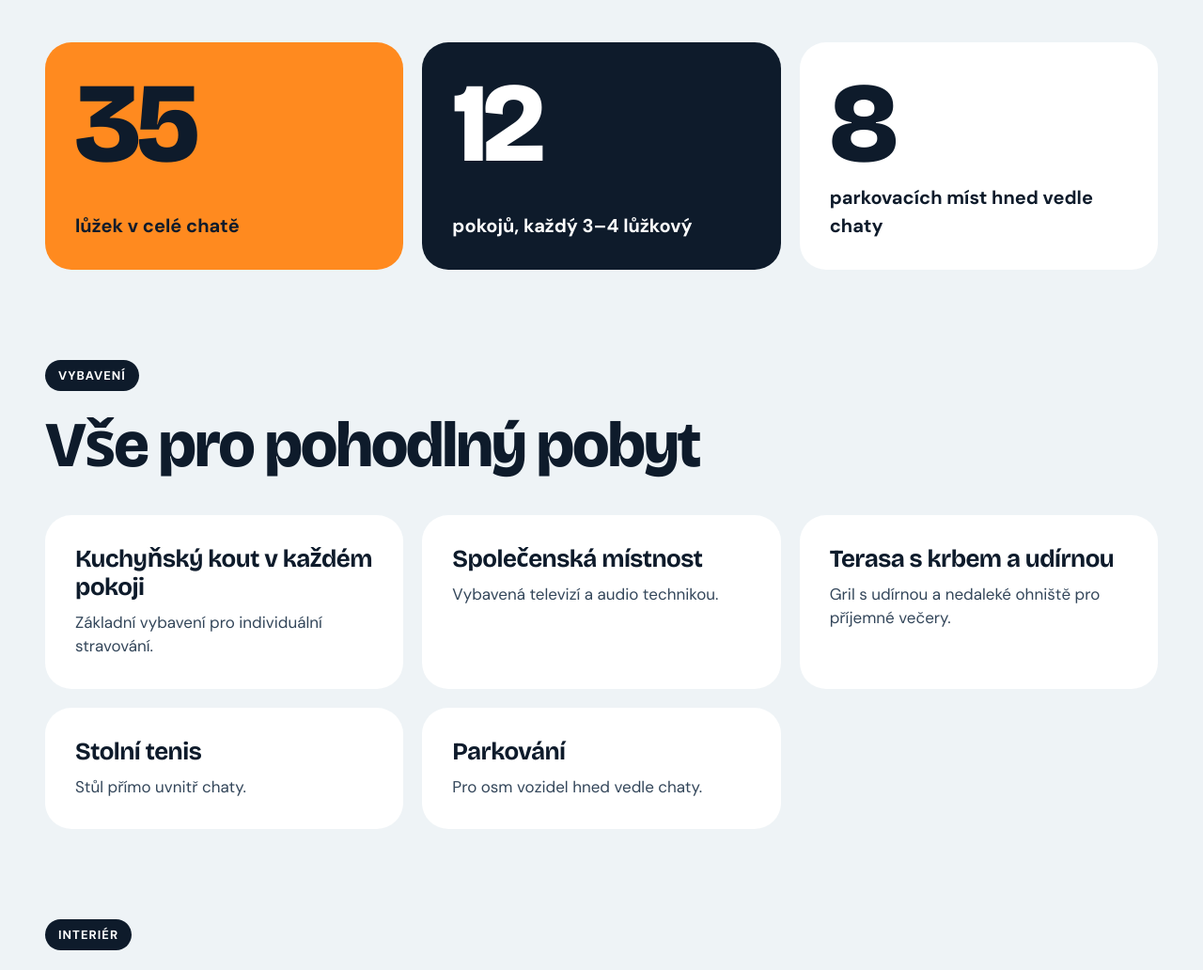
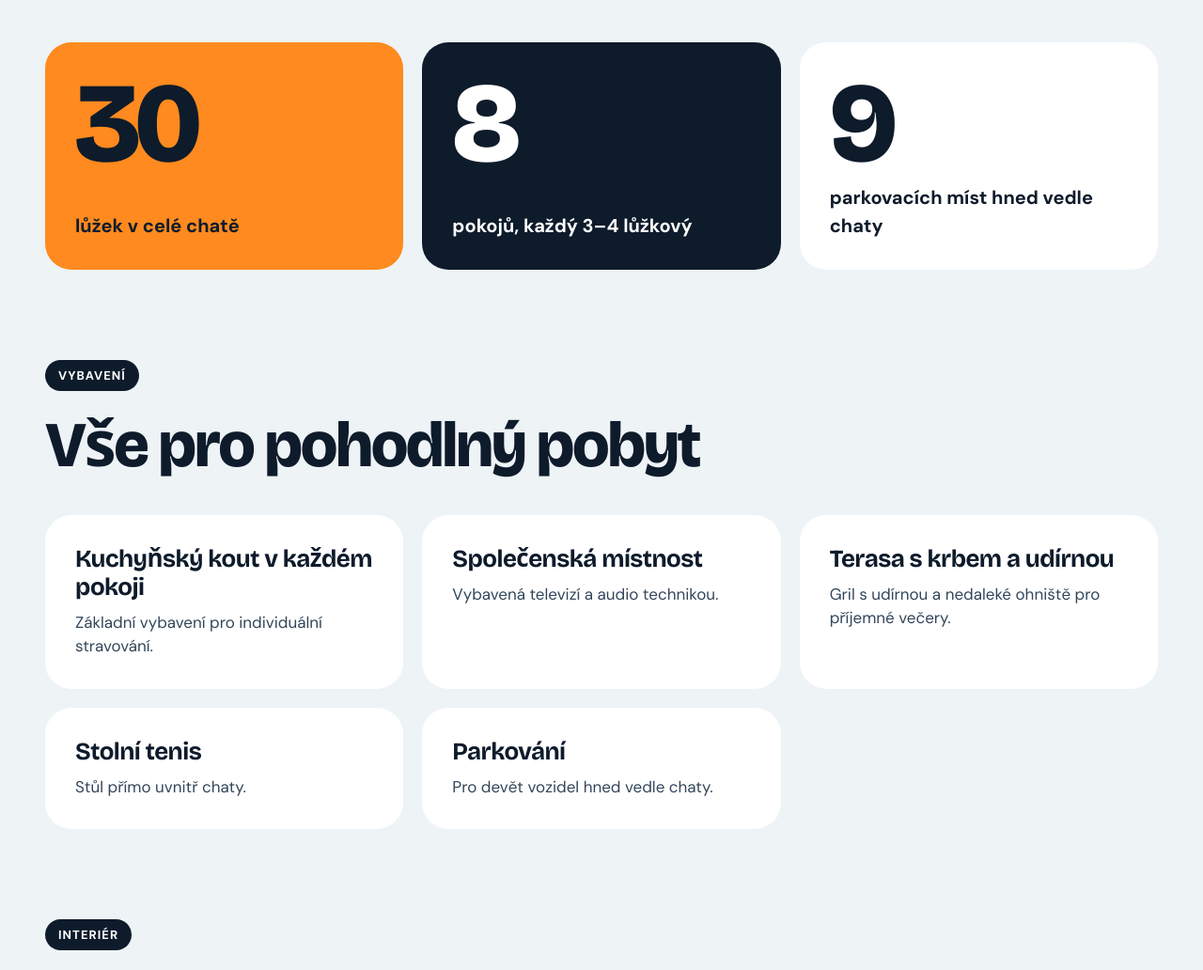
Before and after one commit to stezsky/berounka, a plain HTML site: page ubytovani.html in a window 1280 px wide. Shown: the part 412-1444 px from the top of the page at 94% size. Drawn offline with nearby package versions, Linux system fonts and the light colour scheme.

Commit message:
Kapacita: 8 pokojů, 30 lůžek, 9 parkovacích míst
Co-Authored-By: Claude Sonnet 5.5 <noreply@anthropic.com>
Claude-Session: https://claude.ai/code/session_016L8JbeWzXZuQFvheCVfWa3

```diff
--- a/ubytovani.html
+++ b/ubytovani.html
@@ -4,7 +4,7 @@
 <meta charset="utf-8">
 <meta name="viewport" content="width=device-width, initial-scale=1">
 <title>Ubytování – Chata Berounka, Janov nad Nisou</title>
-<meta name="description" content="Ubytování pro 35 osob ve dvanácti 3–4lůžkových pokojích s kuchyňským koutem, společenská místnost, terasa s grilem a udírnou, stolní tenis a parkování. Fotografie interiéru.">
+<meta name="description" content="Ubytování pro 30 osob v osmi 3–4lůžkových pokojích s kuchyňským koutem, společenská místnost, terasa s grilem a udírnou, stolní tenis a parkování. Fotografie interiéru.">
 <link rel="canonical" href="https://stezsky.github.io/berounka/ubytovani.html">
 <meta name="theme-color" content="#0E1B2B">
 <link rel="icon" href="favicon.svg" type="image/svg+xml">
@@ -12,7 +12,7 @@
 <meta property="og:locale" content="cs_CZ">
 <meta property="og:site_name" content="Chata Berounka">
 <meta property="og:title" content="Ubytování – Chata Berounka, Janov nad Nisou">
-<meta property="og:description" content="Ubytování pro 35 osob ve dvanácti 3–4lůžkových pokojích s kuchyňským koutem, společenská místnost, terasa s grilem a udírnou, stolní tenis a parkování. Fotografie interiéru.">
+<meta property="og:description" content="Ubytování pro 30 osob v osmi 3–4lůžkových pokojích s kuchyňským koutem, společenská místnost, terasa s grilem a udírnou, stolní tenis a parkování. Fotografie interiéru.">
 <meta property="og:url" content="https://stezsky.github.io/berounka/ubytovani.html">
 <meta property="og:image" content="https://stezsky.github.io/berounka/img/interier1.jpg">
 <meta name="twitter:card" content="summary_large_image">
@@ -45,9 +45,9 @@
 <p class="lead">Chata Berounka je rekreační zařízení odborového svazu STRABAG a.s. s možností ubytování cizích rekreantů. Vhodná je pro rodinnou rekreaci, sportovní soustředění, školy v přírodě, dětské letní tábory, lyžařské výcviky a jiné.</p>
 </div>
 <div style="display: grid; grid-template-columns: repeat(auto-fit, minmax(min(260px, 100%), 1fr)); gap: 20px">
-<div class="tile" style="background: #FF8A1F; min-height: 220px; justify-content: space-between"><strong class="big" style="font-size: 120px">35</strong><p style="font-weight: 700; font-size: 20px">lůžek v celé chatě</p></div>
-<div class="tile" style="background: #0E1B2B; color: #FFFFFF; min-height: 220px; justify-content: space-between"><strong class="big" style="font-size: 120px">12</strong><p style="font-weight: 700; font-size: 20px">pokojů, každý 3–4 lůžkový</p></div>
-<div class="tile" style="background: #FFFFFF; min-height: 220px; justify-content: space-between"><strong class="big" style="font-size: 120px">8</strong><p style="font-weight: 700; font-size: 20px">parkovacích míst hned vedle chaty</p></div>
+<div class="tile" style="background: #FF8A1F; min-height: 220px; justify-content: space-between"><strong class="big" style="font-size: 120px">30</strong><p style="font-weight: 700; font-size: 20px">lůžek v celé chatě</p></div>
+<div class="tile" style="background: #0E1B2B; color: #FFFFFF; min-height: 220px; justify-content: space-between"><strong class="big" style="font-size: 120px">8</strong><p style="font-weight: 700; font-size: 20px">pokojů, každý 3–4 lůžkový</p></div>
+<div class="tile" style="background: #FFFFFF; min-height: 220px; justify-content: space-between"><strong class="big" style="font-size: 120px">9</strong><p style="font-weight: 700; font-size: 20px">parkovacích míst hned vedle chaty</p></div>
 </div>
 </div>
 </section>
@@ -60,7 +60,7 @@
 <div class="tile" style="background: #FFFFFF"><h3 class="h3">Společenská místnost</h3><p style="color: #33465A">Vybavená televizí a audio technikou.</p></div>
 <div class="tile" style="background: #FFFFFF"><h3 class="h3">Terasa s krbem a udírnou</h3><p style="color: #33465A">Gril s udírnou a nedaleké ohniště pro příjemné večery.</p></div>
 <div class="tile" style="background: #FFFFFF"><h3 class="h3">Stolní tenis</h3><p style="color: #33465A">Stůl přímo uvnitř chaty.</p></div>
-<div class="tile" style="background: #FFFFFF"><h3 class="h3">Parkování</h3><p style="color: #33465A">Pro osm vozidel hned vedle chaty.</p></div>
+<div class="tile" style="background: #FFFFFF"><h3 class="h3">Parkování</h3><p style="color: #33465A">Pro devět vozidel hned vedle chaty.</p></div>
 </div>
 </div>
 </section>
```
Also changed, not shown: index.html (+5 -5 lines).
